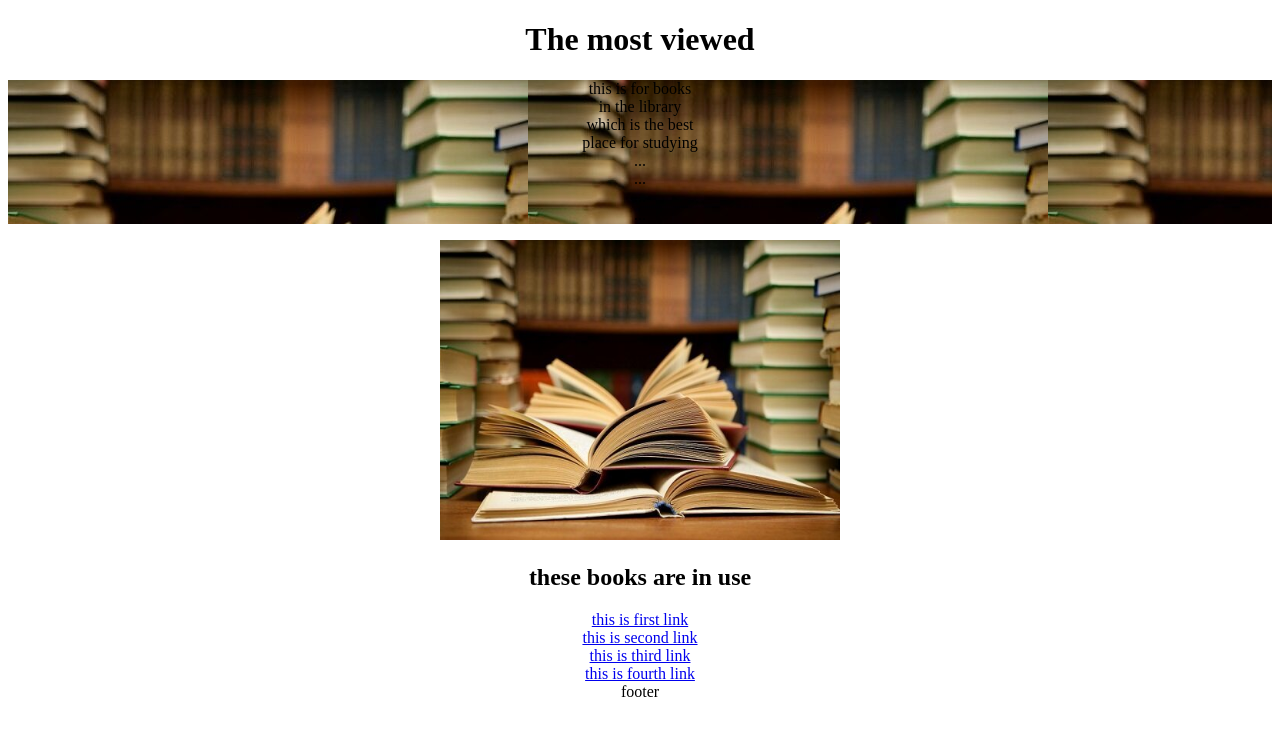
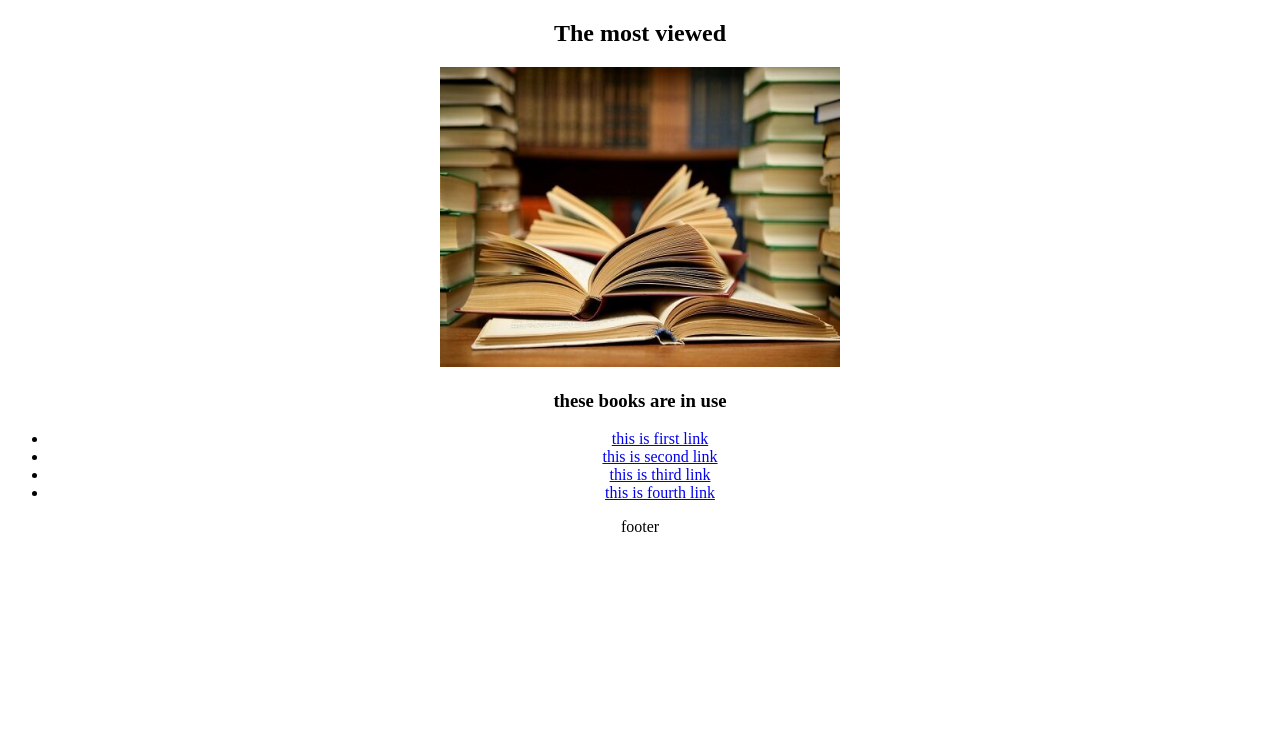
Before and after one commit to VahidD20/test1, a plain HTML site: page index2.html in a window 1280 px wide. Drawn offline with Linux system fonts and the light colour scheme.

Commit message:
index2.html has done

```diff
--- a/index2.html
+++ b/index2.html
@@ -5,41 +5,27 @@
     <meta http-equiv='X-UA-Compatible' content='IE=edge'>
     <title>news 2</title>
     <meta name='viewport' content='width=device-width, initial-scale=1'>
-    <link rel='stylesheet' type='text/css' media='screen' href='main.css'>
-    <script src='main.js'></script>
+
 </head>
 
 <body>
+    <main style="text-align: center;">
+        <section>
+            <header>
+                <h2 style="text-align: center;">The most viewed</h2>
+            </header>
 
-    <header>
-        <h1 style="text-align: center;">The most viewed</h1>
-    </header>
+            <img src="images/book.jpg" alt="books" title="some books" width="400" height="300">
+            <h3>these books are in use</h3>
 
-    <main style="text-align: center;">
+            <ul>
+                <li><a href="#" title="">this is first link</a></li>
+                <li><a href="#">this is second link</a></li>
+                <li><a href="#">this is third link</a></li>
+                <li><a href="#">this is fourth link</a><br></li>
+            </ul>
 
-        <div>
-        <p style="background-image: url('images/book.jpg');">
-            this is for books<br>
-            in the library<br>
-            which is the best<br>
-            place for studying<br>
-            ...<br>
-            ...<br>
-            ...<br>
-            ...<br>
-        </p>
-        </div>
-        <picture>
-            <img src="images/book.jpg" alt="books" width="400" height="300">
-            <h2>these books are in use</h2>
-        </picture>
-
-        <div>
-            <a href="#">this is first link</a><br>
-            <a href="#">this is second link</a><br>
-            <a href="#">this is third link</a><br>
-            <a href="#">this is fourth link</a><br>
-        </div>
+        </section>
     </main>
 
     <footer style="text-align: center;">
```
